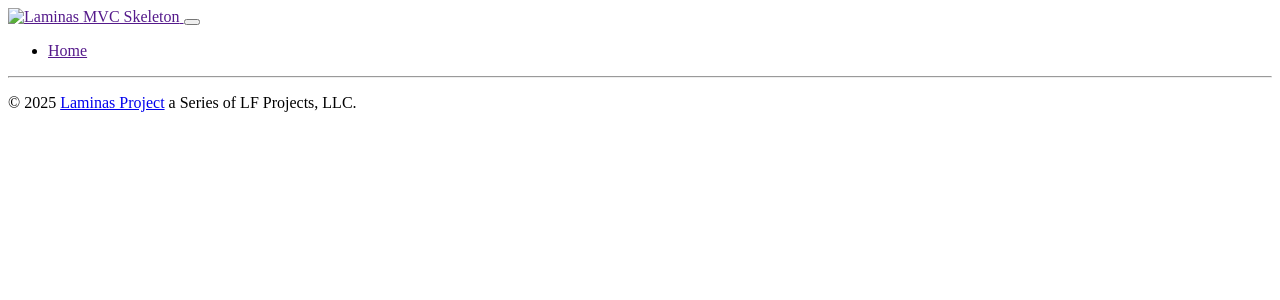
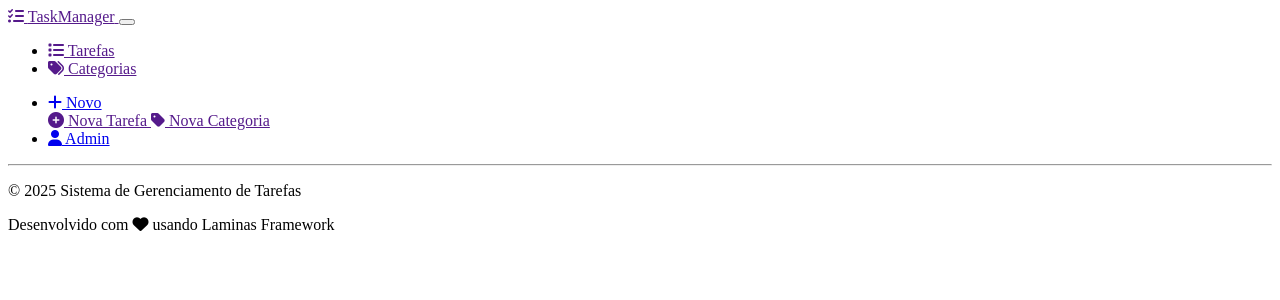
Before and after one commit to leojkonko/task_manager, a PHP site: template module/Application/view/layout/layout.phtml in a window 1280 px wide. Shown: the top 300 px of the page. Run offline with PHP 8.4, Linux system fonts and the light colour scheme; the template is opened without the code that fills it, so the values that code supplies are empty.

Commit message:
Improve UI layout, add flash messages, and custom styling

```diff
--- a/composer.json
+++ b/composer.json
@@ -15,6 +15,7 @@
         "laminas/laminas-db": "^2.20",
         "laminas/laminas-development-mode": "^3.12.0",
         "laminas/laminas-mvc": "^3.7.0",
+        "laminas/laminas-mvc-plugin-flashmessenger": "^1.11",
         "laminas/laminas-skeleton-installer": "^1.3.0"
     },
     "require-dev": {
--- a/config/modules.config.php
+++ b/config/modules.config.php
@@ -6,6 +6,8 @@
  * This should be an array of module namespaces used in the application.
  */
 return [
+    'Laminas\Mvc\Plugin\FlashMessenger',
+    'Laminas\Session',
     'Laminas\Db',
     'Laminas\Router',
     'Laminas\Validator',
--- a/module/Application/src/Controller/IndexController.php
+++ b/module/Application/src/Controller/IndexController.php
@@ -11,6 +11,7 @@
 {
     public function indexAction()
     {
-        return new ViewModel();
+        // Redirecionar para o sistema de gerenciamento de tarefas
+        return $this->redirect()->toRoute('task');
     }
 }
--- a/module/Application/view/layout/layout.phtml
+++ b/module/Application/view/layout/layout.phtml
@@ -4,10 +4,10 @@
  */
 ?>
 <?= $this->doctype() ?>
-<html lang="en">
+<html lang="pt-BR">
     <head>
         <meta charset="utf-8">
-        <?= $this->headTitle('Laminas MVC Skeleton')->setSeparator(' - ')->setAutoEscape(false) ?>
+        <?= $this->headTitle('Sistema de Gerenciamento de Tarefas')->setSeparator(' - ')->setAutoEscape(false) ?>
 
         <?= $this->headMeta()
             ->appendName('viewport', 'width=device-width, initial-scale=1.0')
@@ -20,24 +20,28 @@
                 'type' => 'image/vnd.microsoft.icon',
                 'href' => $this->basePath() . '/img/favicon.ico'
             ])
+            ->prependStylesheet($this->basePath('css/custom.css'))
             ->prependStylesheet($this->basePath('css/style.css'))
             ->prependStylesheet($this->basePath('css/bootstrap.min.css')) ?>
+
+        <!-- Font Awesome -->
+        <link rel="stylesheet" href="https://cdnjs.cloudflare.com/ajax/libs/font-awesome/6.0.0/css/all.min.css">
 
         <!-- Scripts -->
         <?= $this->headScript() ?>
     </head>
     <body>
-        <nav class="navbar navbar-expand-md navbar-dark mb-4" role="navigation">
+        <nav class="navbar navbar-expand-lg navbar-dark bg-primary mb-4" role="navigation">
             <div class="container">
-                <a class="navbar-brand" href="<?= $this->url('home') ?>">
-                    <img src="<?= $this->basePath('img/laminas-logo.svg') ?>" alt="Laminas">
-                    <span class="navbar-text text-light">MVC Skeleton</span>
+                <a class="navbar-brand" href="<?= $this->url('task') ?>">
+                    <i class="fas fa-tasks"></i>
+                    <span class="navbar-text text-light">TaskManager</span>
                 </a>
                 <button
                     class="navbar-toggler"
                     type="button"
-                    data-bs-toggle="collapse"
-                    data-bs-target="#navbarSupportedContent"
+                    data-toggle="collapse"
+                    data-target="#navbarSupportedContent"
                     aria-controls="navbarSupportedContent"
                     aria-expanded="false"
                     aria-label="Toggle navigation"
@@ -45,30 +49,90 @@
                     <span class="navbar-toggler-icon"></span>
                 </button>
                 <div class="collapse navbar-collapse" id="navbarSupportedContent">
-                    <ul class="navbar-nav ms-auto">
+                    <ul class="navbar-nav mr-auto">
                         <li class="nav-item">
-                            <a
-                                class="nav-link active"
-                                aria-current="page"
-                                href="<?= $this->url('home') ?>"
-                            >Home
+                            <a class="nav-link" href="<?= $this->url('task') ?>">
+                                <i class="fas fa-list"></i> Tarefas
+                            </a>
+                        </li>
+                        <li class="nav-item">
+                            <a class="nav-link" href="<?= $this->url('category') ?>">
+                                <i class="fas fa-tags"></i> Categorias
+                            </a>
+                        </li>
+                    </ul>
+                    <ul class="navbar-nav ml-auto">
+                        <li class="nav-item dropdown">
+                            <a class="nav-link dropdown-toggle" href="#" id="navbarDropdown" role="button" data-toggle="dropdown" aria-haspopup="true" aria-expanded="false">
+                                <i class="fas fa-plus"></i> Novo
+                            </a>
+                            <div class="dropdown-menu" aria-labelledby="navbarDropdown">
+                                <a class="dropdown-item" href="<?= $this->url('task', ['action' => 'add']) ?>">
+                                    <i class="fas fa-plus-circle"></i> Nova Tarefa
+                                </a>
+                                <a class="dropdown-item" href="<?= $this->url('category', ['action' => 'add']) ?>">
+                                    <i class="fas fa-tag"></i> Nova Categoria
+                                </a>
+                            </div>
+                        </li>
+                        <li class="nav-item">
+                            <a class="nav-link" href="#" title="Usuário">
+                                <i class="fas fa-user"></i> Admin
                             </a>
                         </li>
                     </ul>
                 </div>
             </div>
         </nav>
+
         <div class="container">
+            <!-- Mensagens Flash -->
+            <?php if ($this->flashMessenger()->hasMessages()): ?>
+                <?php foreach ($this->flashMessenger()->getMessages() as $message): ?>
+                    <div class="alert alert-success alert-dismissible fade show" role="alert">
+                        <?= $this->escapeHtml($message) ?>
+                        <button type="button" class="close" data-dismiss="alert" aria-label="Close">
+                            <span aria-hidden="true">&times;</span>
+                        </button>
+                    </div>
+                <?php endforeach; ?>
+            <?php endif; ?>
+
+            <?php if ($this->flashMessenger()->hasErrorMessages()): ?>
+                <?php foreach ($this->flashMessenger()->getErrorMessages() as $message): ?>
+                    <div class="alert alert-danger alert-dismissible fade show" role="alert">
+                        <?= $this->escapeHtml($message) ?>
+                        <button type="button" class="close" data-dismiss="alert" aria-label="Close">
+                            <span aria-hidden="true">&times;</span>
+                        </button>
+                    </div>
+                <?php endforeach; ?>
+            <?php endif; ?>
+
             <?= $this->content ?>
-            <hr>
-            <footer>
-                <p>
-                    &copy; <?= date('Y') ?>
-                    <a href="https://getlaminas.org/">Laminas Project</a> a Series of LF Projects, LLC.
-                </p>
+
+            <hr class="mt-5">
+            <footer class="py-3">
+                <div class="row">
+                    <div class="col-md-6">
+                        <p class="text-muted">
+                            &copy; <?= date('Y') ?> Sistema de Gerenciamento de Tarefas
+                        </p>
+                    </div>
+                    <div class="col-md-6 text-right">
+                        <p class="text-muted">
+                            Desenvolvido com <i class="fas fa-heart text-danger"></i> usando Laminas Framework
+                        </p>
+                    </div>
+                </div>
             </footer>
         </div>
-        <?= $this->inlineScript()
-            ->prependFile($this->basePath('js/bootstrap.min.js')) ?>
+
+        <!-- jQuery -->
+        <script src="https://code.jquery.com/jquery-3.6.0.min.js"></script>
+        <!-- Bootstrap JS -->
+        <script src="https://stackpath.bootstrapcdn.com/bootstrap/4.5.2/js/bootstrap.min.js"></script>
+
+        <?= $this->inlineScript() ?>
     </body>
 </html>
```
Also changed, not shown: public/css/custom.css (added, +221 -0 lines), 1 other file.
